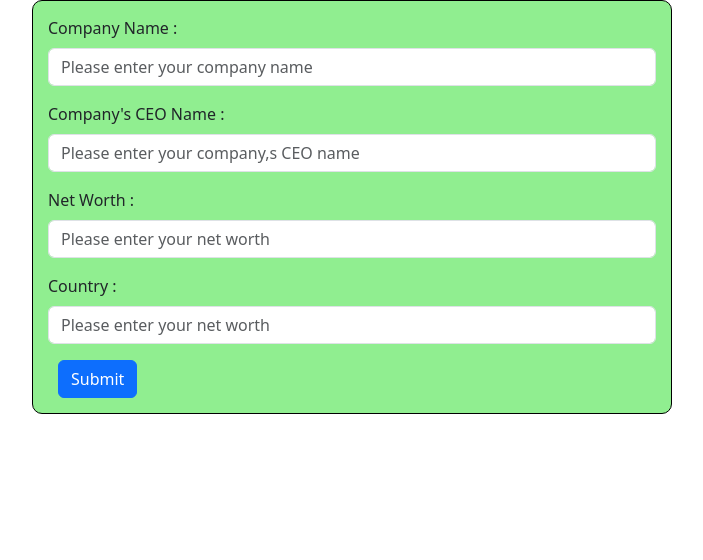
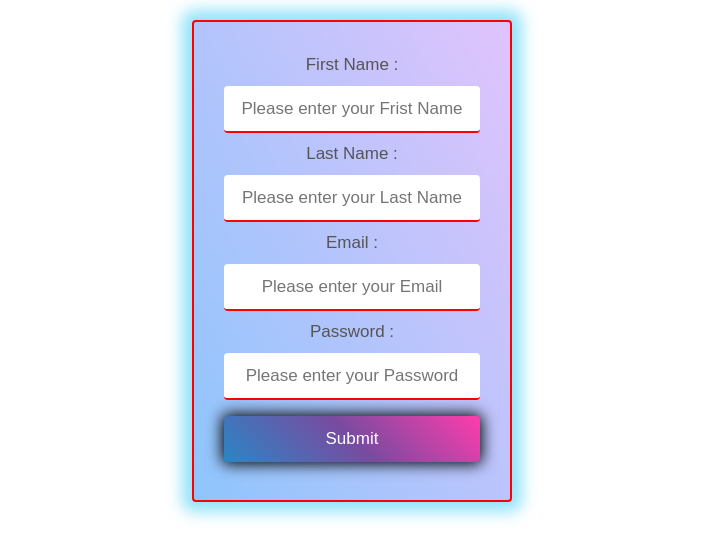
Before and after one commit to banti377/React, a React (Vite) app in the folder vite-project/: page / in a window 1280 px wide. Shown: the top 560 px of the page, without its empty margins (288-991 px from the left). Built offline with nearby package versions, Linux system fonts and the light colour scheme.

Commit message:
add data

```diff
--- a/vite-project/src/9.input/MultipleInputCom.jsx
+++ b/vite-project/src/9.input/MultipleInputCom.jsx
@@ -31,11 +31,11 @@ export default function MultipleInputCom() {
     return (
         <>
             <div className='inputForm'>
-                <label htmlFor="name">Name :</label>
+                <label htmlFor="">Name :</label>
                 <input value={user.name} type="text" onChange={(e) => getData(e)} name="name" placeholder='please enter your name' id="name" />
-                <label htmlFor="eamil">Email :</label>
+                <label htmlFor="">Email :</label>
                 <input value={user.email} type="email" onChange={(e) => getData(e)} name="email" placeholder='please enter your email' id="email" />
-                <label htmlFor="password">Passoword :</label>
+                <label htmlFor="">Passoword :</label>
                 <input value={user.password} type="text" onChange={(e) => getData(e)} name="password" placeholder='please enter your password' id="pass" />
                 <button onClick={() => submitHandler()}>Submit</button>
             </div>
--- a/vite-project/src/9.input/MultipleInputTask.jsx
+++ b/vite-project/src/9.input/MultipleInputTask.jsx
@@ -76,7 +76,7 @@ export default function MultipleInputTask() {
             </Form>
             <div>
                 {userData.length > 0 && (
-                    <Table className='inputTable' striped bordered hover>
+                    <Table className='inputTable'>
                         <thead>
                             <tr>
                                 <th>sr.</th>
@@ -85,7 +85,6 @@ export default function MultipleInputTask() {
                                 <th>Net Worth</th>
                                 <th>Country</th>
                                 <th>Action</th>
-
                             </tr>
                         </thead>
                         <tbody>
--- /dev/null
+++ b/vite-project/src/9.input/RegForm.jsx
@@ -0,0 +1,116 @@
+import React, { useState } from 'react'
+import "./regForm.css"
+import Button from 'react-bootstrap/esm/Button'
+
+
+export default function RegForm() {
+    let [user, setUser] = useState({
+        firstname: "",
+        lastname: "",
+        email: "",
+        password: "",
+        gender: "",
+    })
+
+    let [userData, setUserData] = useState([])
+    let [isUpdate, setIsUpdate] = useState(false)
+    let [index, setIndex] = useState(null)
+
+    function getData(e) {
+        setUser({ ...user, [e.target.name]: e.target.value })
+    }
+
+    function submitHandler() {
+        if (!user.firstname || !user.lastname || !user.email || !user.password) {
+            alert("Please fill in all the fields.");
+            return;
+        }
+
+        if (isUpdate) {
+            userData.splice(index, 1, user)
+            setUser({
+                firstname: "",
+                lastname: "",
+                email: "",
+                password: "",
+            })
+            setIsUpdate(false)
+        } else {
+            setUserData([...userData, user])
+            setUser({
+                firstname: "",
+                lastname: "",
+                email: "",
+                password: "",
+            })
+        }
+    }
+
+    function deleteHandler(index) {
+
+        let shouldDelete = confirm("Are you sure you want to delete")
+
+        if (shouldDelete) {
+            userData.splice(index, 1)
+            setUserData([...userData])
+        }
+    }
+
+    function updateHandler(ele, index) {
+        setUser(ele)
+        setIsUpdate(true)
+        setIndex(index)
+    }
+
+    return (
+        <>
+            <div className='reginput'>
+                <label>First Name :</label>
+                <input value={user.firstname} type="text" name="firstname" id="firstname" onChange={(e) => getData(e)} placeholder='Please enter your Frist Name' />
+
+                <label>Last Name :</label>
+                <input value={user.lastname} type="text" name="lastname" id="lastname" onChange={(e) => getData(e)} placeholder='Please enter your Last Name' />
+
+                <label>Email :</label>
+                <input value={user.email} type="text" name="email" id="email" onChange={(e) => getData(e)} placeholder='Please enter your Email' />
+
+                <label>Password :</label>
+                <input value={user.password} type="password" name="password" id="pass" onChange={(e) => getData(e)} placeholder='Please enter your Password' />
+
+                <button onClick={() => submitHandler()}>{isUpdate ? "Update" : "Submit"}</button>
+            </div>
+
+            {userData.length > 0 && (
+                <table className='table'>
+                    <thead>
+                        <tr>
+                            <th>#</th>
+                            <th>First Name</th>
+                            <th>Last Name</th>
+                            <th>Email</th>
+                            <th>Password</th>
+                            <th>Action</th>
+                        </tr>
+                    </thead>
+                    <tbody>
+                        {userData.map((e, i) => {
+                            return (
+                                <tr key={i}>
+                                    <td>{i + 1}</td>
+                                    <td>{e.firstname}</td>
+                                    <td>{e.lastname}</td>
+                                    <td>{e.email}</td>
+                                    <td>{e.password}</td>
+                                    <td>
+                                        <Button variant="danger" onClick={() => deleteHandler(i)}>Delete</Button>
+                                        <Button onClick={() => updateHandler(e, i)}>Update</Button>
+                                    </td>
+                                </tr>
+                            )
+                        })}
+                    </tbody>
+                </table>
+            )}
+        </>
+    )
+}
--- /dev/null
+++ b/vite-project/src/9.input/regForm.css
@@ -0,0 +1,69 @@
+.reginput {
+    width: 25vw;
+    padding: 30px;
+    margin: auto;
+    margin-top: 20px;
+    display: flex;
+    flex-direction: column;
+    align-items: center;
+    justify-content: center;
+    border: 2px solid #ff0000;
+    border-radius: 4px;
+    font-size: 17px;
+    font-family: Arial, Helvetica, sans-serif;
+    color: #555;
+    background-color: #8EC5FC;
+    background-image: linear-gradient(62deg, #8EC5FC 0%, #E0C3FC 100%);
+    text-align: center;
+    transition: 0.4s;
+    box-shadow: 0px 0px 15px 10px rgb(75 209 245 / 60%);
+}
+
+input {
+    width: 100%;
+    padding: 10px;
+    margin: 8px 0 !important;
+    border-radius: 4px;
+    font-size: 17px;
+    font-family: Arial, Helvetica, sans-serif;
+    color: #555;
+    text-align: center;
+    transition: 0.4s;
+    outline: none;
+    border: none;
+    border-bottom: 2px solid #ff0000;
+    box-sizing: border-box;
+}
+
+.reginput button {
+    width: 100%;
+    padding: 10px;
+    margin: 8px 0 !important;
+    border: none;
+    outline: none;
+    /* border-bottom: 2px solid #ccc; */
+    border-radius: 4px !important;
+    transition: 0.4s;
+    background-color: #FF3CAC;
+    background-image: linear-gradient(225deg, #FF3CAC 0%, #784BA0 50%, #2B86C5 100%);
+    box-shadow: 0px 0px 15px 2px rgb(0 0 0);
+    color: white !important;
+}
+
+.table {
+    width: auto !important;
+    margin: auto !important;
+    margin-top: 20px !important;
+    margin-bottom: 20px !important;
+    font-size: 17px;
+    font-family: Arial, Helvetica, sans-serif;
+    text-align: center;
+    transition: 0.4s;
+    border: 2px solid lightskyblue !important;
+    box-shadow: 0px 0px 15px 2px rgb(0 0 0);
+}
+
+
+td Button {
+    box-shadow: 0px 0px 2px 2px rgb(0, 0, 0);
+}
--- a/vite-project/src/App.jsx
+++ b/vite-project/src/App.jsx
@@ -9,12 +9,14 @@ import InputTask from './9.input/InputTask';
 import ClassCom from './1.component/Classcom';
 import MultipleInputCom from './9.input/MultipleInputCom';
 import MultipleInputTask from './9.input/MultipleInputTask';
+import RegForm from './9.input/RegForm';
 
 
 function App() {
   return (
     <div>
-      <MultipleInputTask />
+      <RegForm />
+      {/* <MultipleInputTask /> */}
       {/* <MultipleInputCom /> */}
       {/* <InputTask /> */}
       {/* <InputCom /> */}
--- a/vite-project/src/index.css
+++ b/vite-project/src/index.css
@@ -1,5 +1,5 @@
-#root {
+/* #root {
   display: flex;
   justify-content: center;
   align-items: center;
-}
+} */
```
